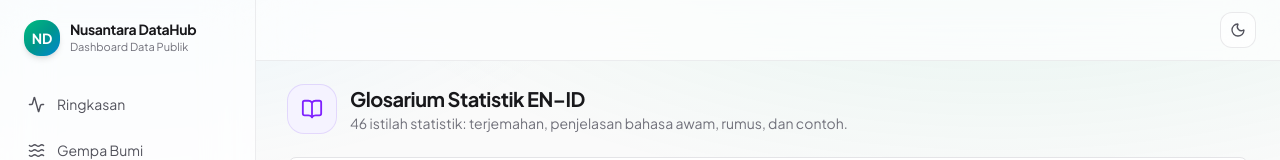
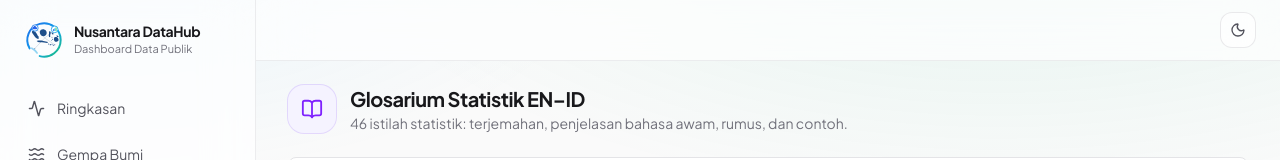
Before and after one commit to zhabyanrafnannq/nusantara-datahub, a Next.js app: page /glosarium in a window 1280 px wide. Shown: the top 160 px of the page. Built offline with nearby package versions, Linux system fonts and the light colour scheme.

Commit message:
feat(brand): logo vektor Nusantara DataHub

```diff
--- /dev/null
+++ b/components/Logo.tsx
@@ -0,0 +1,132 @@
+/**
+ * Logo mark Nusantara DataHub — vektor tangan, bukan aset AI.
+ *
+ * Konsep (disarikan dari rancangan PNG pemilik):
+ *   cincin orbit gradien biru→hijau dengan celah dinamis,
+ *   siluet kepulauan Nusantara (navy), konstelasi node jaringan,
+ *   dua gelembung aksen (grafik & iklim) — flat, 2 hue + navy.
+ *
+ * Tema: elemen navy otomatis menjadi terang di dark mode lewat class.
+ */
+
+export function LogoMark({
+  size = 40,
+  className = "",
+  title = "Logo Nusantara DataHub",
+}: {
+  size?: number;
+  className?: string;
+  title?: string;
+}) {
+  return (
+    <svg
+      width={size}
+      height={size}
+      viewBox="0 0 120 120"
+      fill="none"
+      role="img"
+      aria-label={title}
+      className={className}
+    >
+      <defs>
+        <linearGradient id="ndRing" x1="0" y1="0" x2="120" y2="120" gradientUnits="userSpaceOnUse">
+          <stop offset="0" stopColor="#2563EB" />
+          <stop offset="0.55" stopColor="#0EA5E9" />
+          <stop offset="1" stopColor="#22C55E" />
+        </linearGradient>
+      </defs>
+
+      {/* Konstelasi jaringan (di belakang) */}
+      <g className="stroke-[#1D4E89] dark:stroke-sky-100" opacity={0.35} strokeWidth={1.3}>
+        <path d="M30 26 L52 38 L62 54" />
+        <path d="M62 54 L92 30" />
+        <path d="M62 54 L92 74" />
+        <path d="M62 54 L32 86" />
+      </g>
+      <g className="fill-[#1D4E89] dark:fill-sky-100" opacity={0.45}>
+        <circle cx="30" cy="26" r="2.4" />
+        <circle cx="52" cy="38" r="1.7" />
+        <circle cx="92" cy="74" r="2.2" />
+        <circle cx="32" cy="86" r="2" />
+      </g>
+
+      {/* Cincin orbit: busur utama + aksen kecil di celah */}
+      <path
+        d="M 16.7 85 A 50 50 0 1 1 47.1 108.3"
+        stroke="url(#ndRing)"
+        strokeWidth={6}
+        strokeLinecap="round"
+      />
+      <path
+        d="M 39.3 98.9 A 44 44 0 0 0 23.5 84.6"
+        stroke="url(#ndRing)"
+        strokeWidth={5}
+        strokeLinecap="round"
+        opacity={0.45}
+      />
+
+      {/* Siluet kepulauan Nusantara (gaya sederhana, bukan kartografi) */}
+      <g className="fill-[#1D4E89] dark:fill-sky-100/95">
+        {/* Sumatera */}
+        <path d="M24 34 C30 30 36 36 40 44 C43 50 46 54 44 56 C41 58 35 54 31 48 C27 42 22 38 24 34 Z" />
+        {/* Jawa */}
+        <path d="M38 63 C44 61 52 62 58 63 C63 64 68 65 72 66 L70 69 C64 68 56 68 48 67 C44 66.5 40 66 38 63 Z" />
+        {/* Kalimantan */}
+        <path d="M50 30 C55 26 62 27 66 32 C69 36 69 42 65 46 C61 50 55 50 51 46 C47 42 46 34 50 30 Z" />
+        {/* Sulawesi (badan + lengan) */}
+        <path d="M76 34 C79 33 81 36 80 40 C79 44 78 47 79 50 L76 52 C74 49 74 45 75 41 C76 37 74 36 76 34 Z" />
+        <path d="M82 38 C85 37 88 39 89 42 L86 44 C85 41 83 40 82 38 Z" />
+        {/* Papua + kepala */}
+        <path d="M92 52 C96 50 101 52 103 56 C105 60 103 64 98 65 C94 66 90 63 90 59 C90 55 90 53 92 52 Z" />
+        <path d="M97 47 C100 46 103 48 104 51 L100 52 C99 50 98 48 97 47 Z" />
+        {/* Kepulauan kecil: Nusa Tenggara, Maluku, Bangka */}
+        <circle cx="74" cy="72" r="1.6" />
+        <circle cx="79" cy="74" r="1.8" />
+        <circle cx="84" cy="73" r="1.5" />
+        <circle cx="88" cy="76" r="1.6" />
+        <circle cx="84" cy="52" r="1.4" />
+        <circle cx="86" cy="58" r="1.6" />
+        <circle cx="83" cy="62" r="1.2" />
+        <circle cx="40" cy="52" r="1.4" />
+        <circle cx="44" cy="50" r="1.2" />
+      </g>
+
+      {/* Gelembung aksen: iklim */}
+      <g>
+        <circle cx="33" cy="24" r="9.5" className="fill-white dark:fill-zinc-900" stroke="url(#ndRing)" strokeWidth={2.5} />
+        <path
+          className="fill-[#2563EB] dark:fill-sky-400"
+          d="M28.5 27.5 c -1.8 0 -3.3 -1.4 -3.3 -3.1 c 0 -1.6 1.2 -2.9 2.8 -3.1 c 0.5 -1.9 2.2 -3.3 4.3 -3.3 c 2.3 0 4.2 1.8 4.4 4.1 c 1.6 0.2 2.8 1.5 2.8 3.2 c 0 1.7 -1.4 2.2 -3.1 2.2 z"
+        />
+      </g>
+
+      {/* Gelembung aksen: grafik data */}
+      <g>
+        <circle cx="92" cy="28" r="10" className="fill-white dark:fill-zinc-900" stroke="url(#ndRing)" strokeWidth={2.5} />
+        <rect x="87.6" y="27" width="2.6" height="6" rx="1" className="fill-[#2563EB] dark:fill-sky-400" />
+        <rect x="91.2" y="24.5" width="2.6" height="8.5" rx="1" className="fill-[#0EA5E9] dark:fill-sky-400" />
+        <rect x="94.8" y="22" width="2.6" height="11" rx="1" className="fill-[#22C55E]" />
+      </g>
+    </svg>
+  );
+}
+
+/**
+ * Lockup horizontal untuk pemakaian lebar (footer/halaman): mark + dua baris teks.
+ * Warna teks mengikuti tema lewat class di elemen pemanggil.
+ */
+export function LogoLockup({ size = 44 }: { size?: number }) {
+  return (
+    <span className="inline-flex items-center gap-3">
+      <LogoMark size={size} />
+      <span className="leading-tight">
+        <span className="block text-lg font-extrabold tracking-tight text-[#1D4E89] dark:text-sky-100">
+          NUSANTARA
+        </span>
+        <span className="block bg-gradient-to-r from-blue-600 via-sky-500 to-green-500 bg-clip-text text-base font-extrabold tracking-wide text-transparent">
+          DATAHUB
+        </span>
+      </span>
+    </span>
+  );
+}
--- a/components/Navigation.tsx
+++ b/components/Navigation.tsx
@@ -5,6 +5,7 @@ import { usePathname } from "next/navigation";
 import { useTheme } from "next-themes";
 import { Activity, BookOpen, CloudSun, Database, ExternalLink, Moon, Sun, Waves } from "lucide-react";
 import { useEffect, useState } from "react";
+import { LogoMark } from "@/components/Logo";
 
 const NAV_ITEMS = [
   { href: "/", label: "Ringkasan", icon: Activity, accent: "emerald" },
@@ -70,9 +71,7 @@ export function Sidebar() {
   return (
     <aside className="fixed inset-y-0 left-0 z-40 hidden w-64 flex-col border-r border-zinc-200/70 bg-white/70 px-4 py-5 backdrop-blur-xl md:flex dark:border-zinc-800/70 dark:bg-zinc-950/70">
       <Link href="/" className="mb-7 flex items-center gap-2.5 px-2">
-        <span className="grid h-9 w-9 place-items-center rounded-2xl bg-gradient-to-br from-emerald-500 via-teal-600 to-sky-600 text-sm font-bold text-white shadow-md">
-          ND
-        </span>
+        <LogoMark size={40} />
         <span>
           <span className="block text-sm font-bold leading-tight tracking-tight text-zinc-900 dark:text-white">Nusantara DataHub</span>
           <span className="block text-[11px] text-zinc-500 dark:text-zinc-400">Dashboard Data Publik</span>
@@ -102,9 +101,7 @@ export function Topbar() {
     <header className="sticky top-0 z-30 border-b border-zinc-200/70 bg-white/70 backdrop-blur-xl dark:border-zinc-800/70 dark:bg-zinc-950/70">
       <div className="flex items-center justify-between px-4 py-2.5 md:hidden">
         <Link href="/" className="flex items-center gap-2">
-          <span className="grid h-7 w-7 place-items-center rounded-xl bg-gradient-to-br from-emerald-500 via-teal-600 to-sky-600 text-[11px] font-bold text-white">
-            ND
-          </span>
+          <LogoMark size={28} />
           <span className="text-sm font-bold tracking-tight text-zinc-900 dark:text-white">Nusantara DataHub</span>
         </Link>
         <ThemeToggle />
```
Also changed, not shown: app/icon.svg (added).
